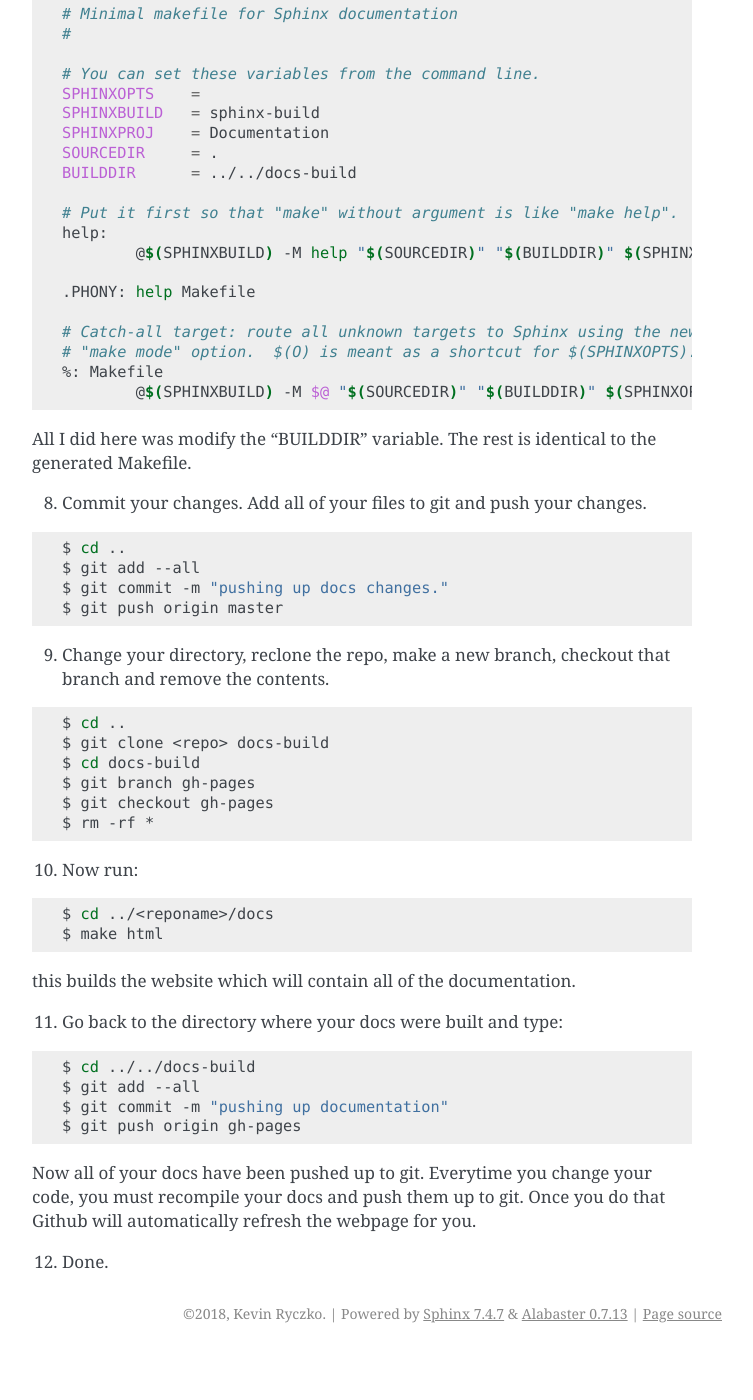
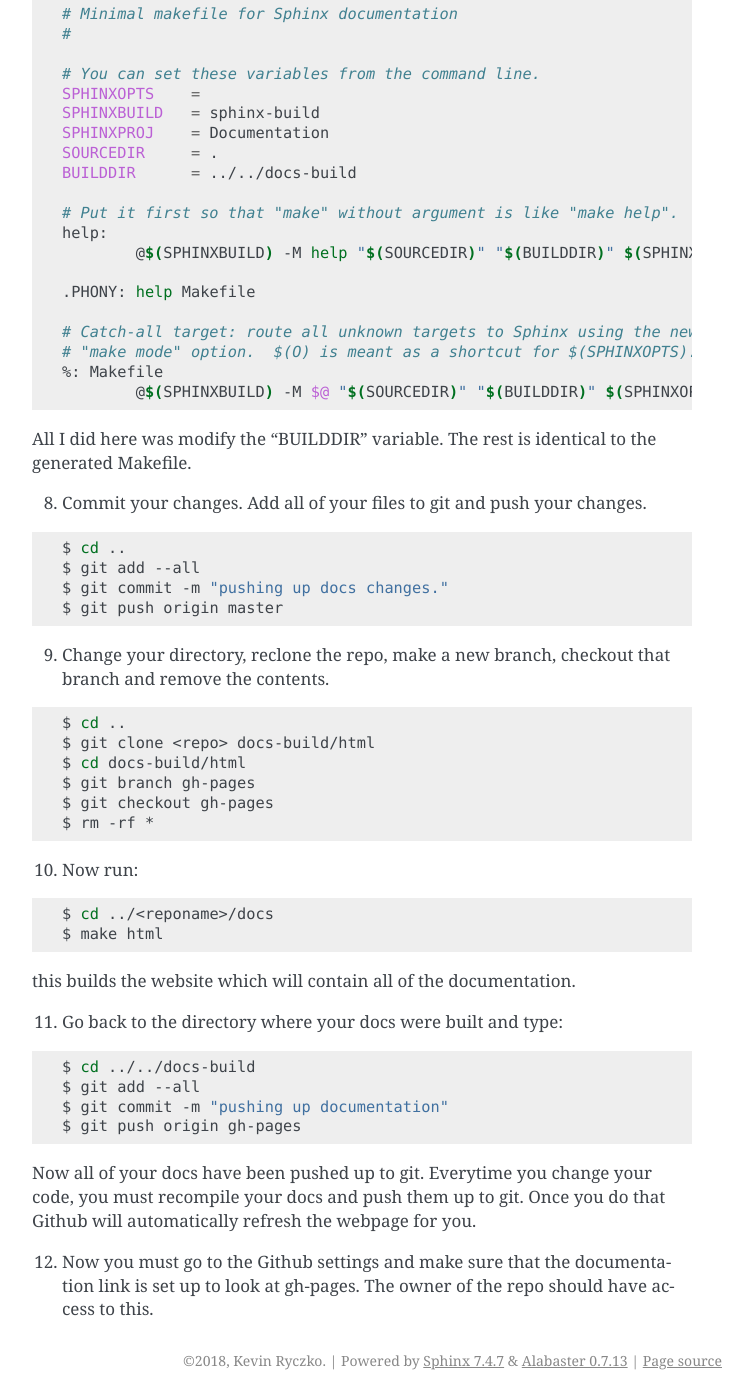
Before and after one commit to PierreTDarancet/Documentation, a Sphinx documentation site: the page built from docs/info.rst, in a window 1280 px wide and 1400 px high, scrolled down 4274 px. Shown: the whole window, without its empty margins (388-1141 px from the left). Built offline with Sphinx 7.4.7, drawn with Linux system fonts in a browser that asks for light colours; before the commit the page ends 5627 px from its top, so only the background shows below that; some of the changed text lies outside the part shown.

Commit message:
finalizing docs

```diff
--- a/docs/index.rst
+++ b/docs/index.rst
@@ -6,6 +6,9 @@
 
 Welcome to Documentation's documentation!
 =========================================
+
+   Here, I will go over how to set up Sphinx documentation for a Python package. I've tried to do it in a way that is simple to manage, and easy to set up.
+
 
 .. toctree::
    :maxdepth: 2
--- a/docs/info.rst
+++ b/docs/info.rst
@@ -248,8 +248,8 @@ All I did here was modify the "BUILDDIR" variable. The rest is identical to the
 .. code-block:: bash
 
     $ cd ..
-    $ git clone <repo> docs-build
-    $ cd docs-build
+    $ git clone <repo> docs-build/html
+    $ cd docs-build/html
     $ git branch gh-pages
     $ git checkout gh-pages
     $ rm -rf *
@@ -274,4 +274,4 @@ this builds the website which will contain all of the documentation.
 
 Now all of your docs have been pushed up to git. Everytime you change your code, you must recompile your docs and push them up to git. Once you do that Github will automatically refresh the webpage for you.
 
-12. Done.
+12. Now you must go to the Github settings and make sure that the documentation link is set up to look at gh-pages. The owner of the repo should have access to this.
--- a/docs/something.rst
+++ b/docs/something.rst
@@ -1,5 +1,5 @@
-Something class
-**************************
+An example: Something class
+***************************
 
 .. automodule:: something.something
     :members:
```
Also changed, not shown: other parts of docs/info.rst (+1 -1 lines).
